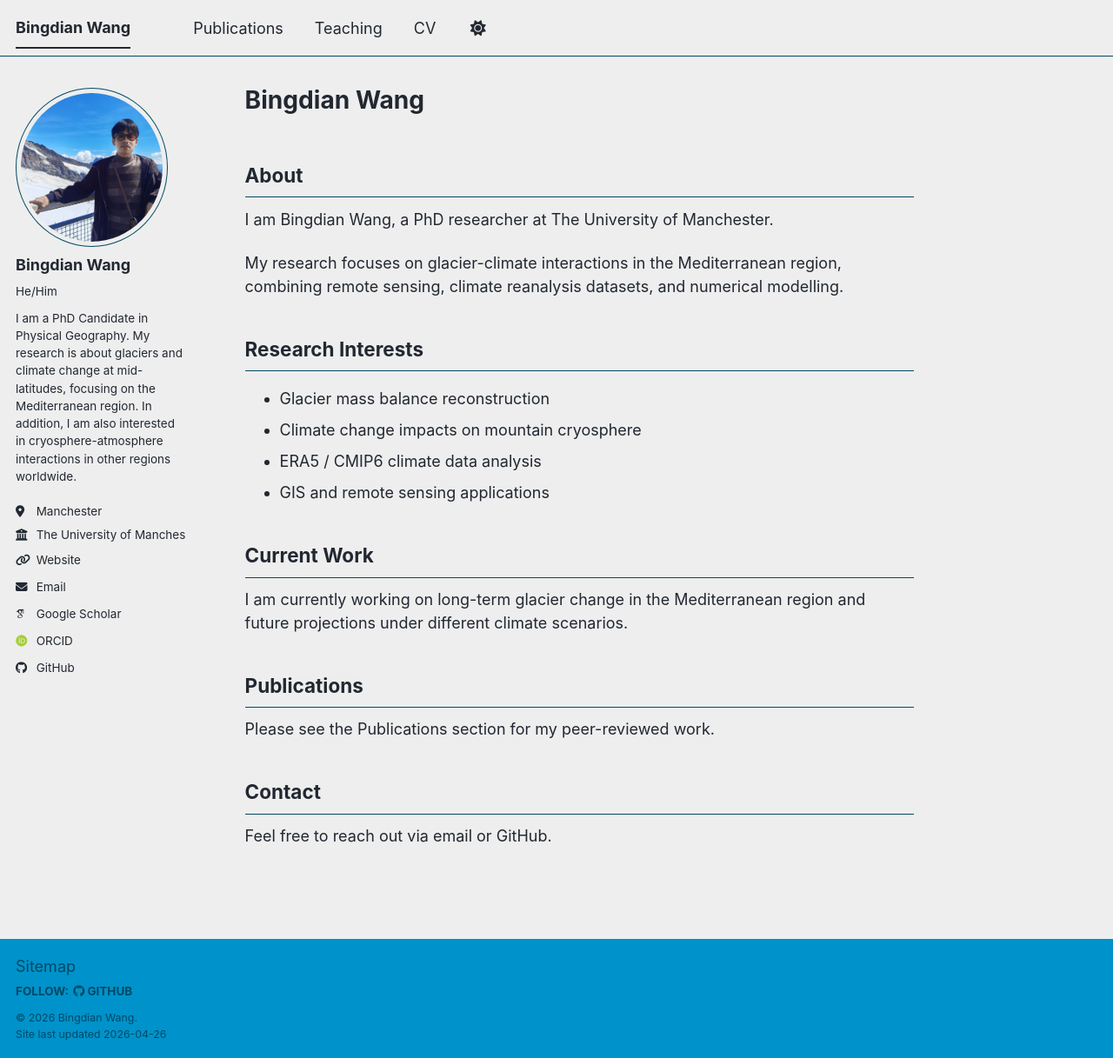
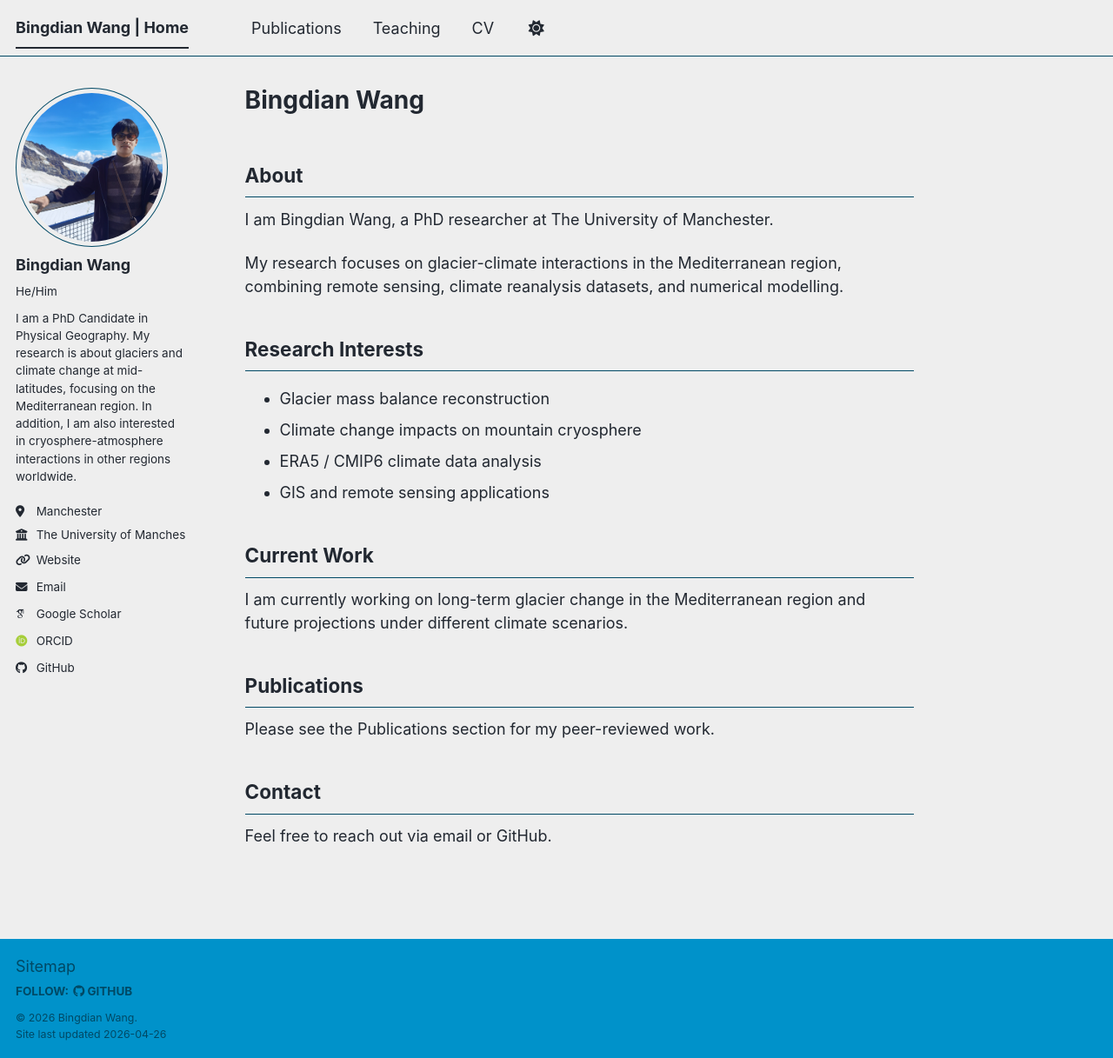
Before and after one commit to zero-gin/zero-gin.github.io, a Jekyll site: the page built from _pages/about.md, in a window 1280 px wide and 1217 px high. Shown: the whole window at 87% size. Built offline with Jekyll 4.4.1, drawn with Linux system fonts in a browser that asks for light colours; some web fonts are replaced; a script bundle is joined from its source files by our own code; library files that are not in the unit come from our copies.

Commit message:
Update _config.yml

```diff
--- a/_config.yml
+++ b/_config.yml
@@ -9,7 +9,7 @@
 # Basic Site Settings
 locale                   : "en-US"
 site_theme               : "air" # The available themes options are "default", "air", "sunrise", "mint", "dirt" and "contrast"
-title                    : "Bingdian Wang"
+title                    : "Bingdian Wang | Home"
 title_separator          : "-"
 name                     : &name "Bingdian Wang"
 description              : &description "PhD Candidate in Physical Geography"   # Update this with a general description of your site, this is the default if not overridden by a page
```
